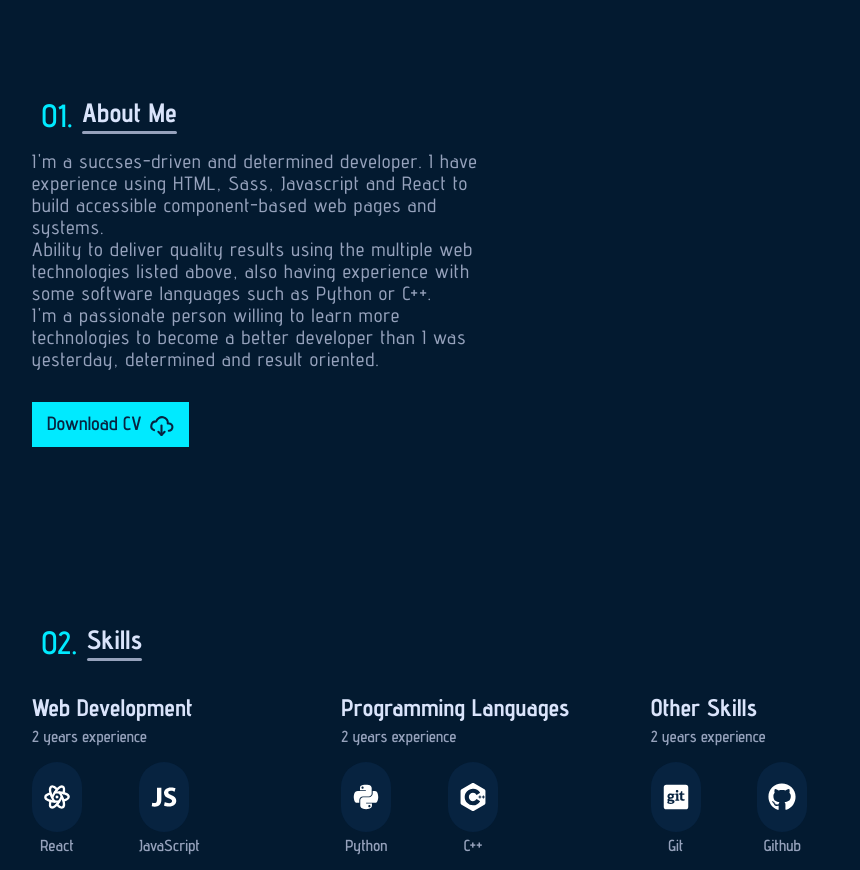
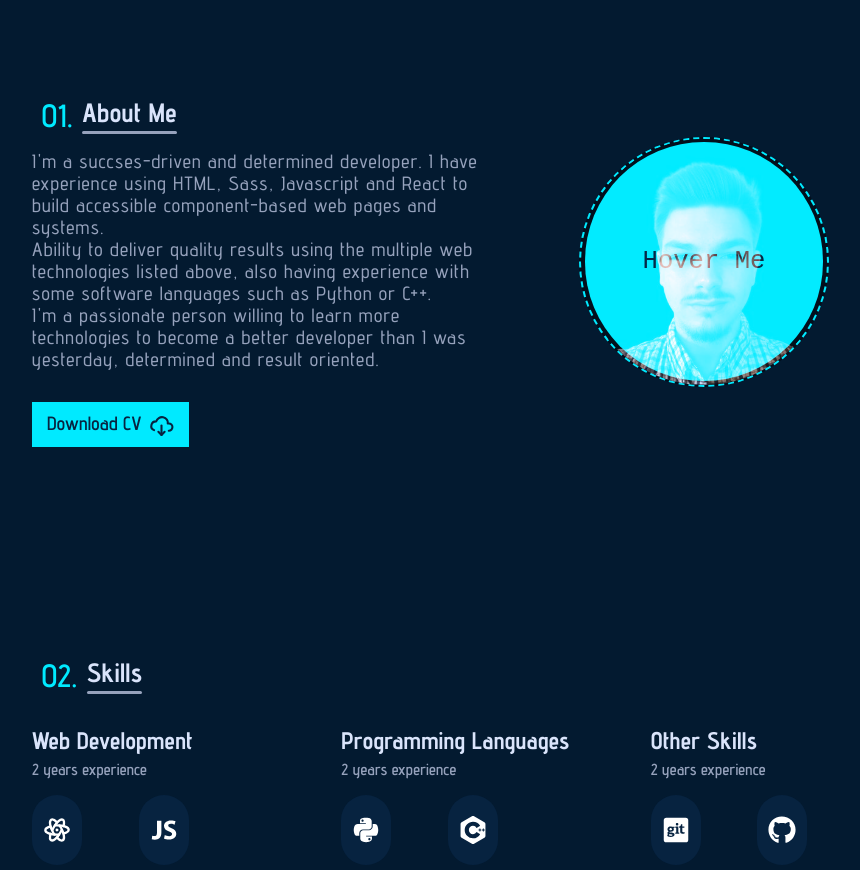
Before and after one commit to PoliceJukeBox/Portfolio-react, a React (Vite) app: page / in a window 1280 px wide. Shown: the part 802-1672 px from the top of the page, without its empty margins (160-1020 px from the left). Built offline with nearby package versions, Linux system fonts and the light colour scheme.

Commit message:
Added img

```diff
--- a/src/Components/About Section/About.jsx
+++ b/src/Components/About Section/About.jsx
@@ -1,7 +1,7 @@
 import React from 'react';
 import './about.css'
 import { TbCloudDownload } from "react-icons/tb";
-// import img from '../../assets/PozaSteauVlad.jpg';
+import img from '../../assets/PozaSteauVlad.jpg';
 
 function About(){
 
@@ -36,9 +36,9 @@ function About(){
                     </div>
                 </div>
 
-                {/* <div className="aboutImgDiv">
+                <div className="aboutImgDiv">
                     <img src={img} alt="Image Steau Vlad" className='aboutImg'/>
-                </div> */}
+                </div>
             </div>
         </section>
         </>
```
